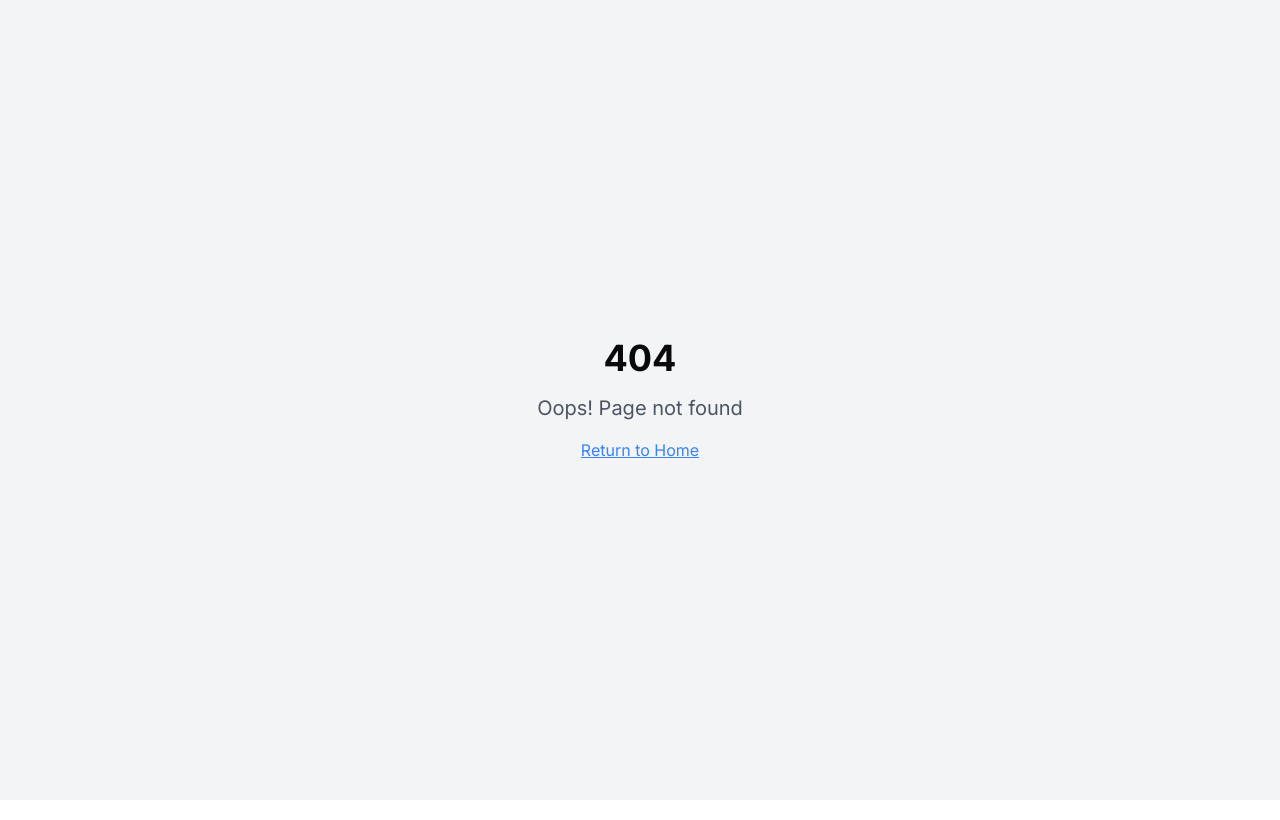
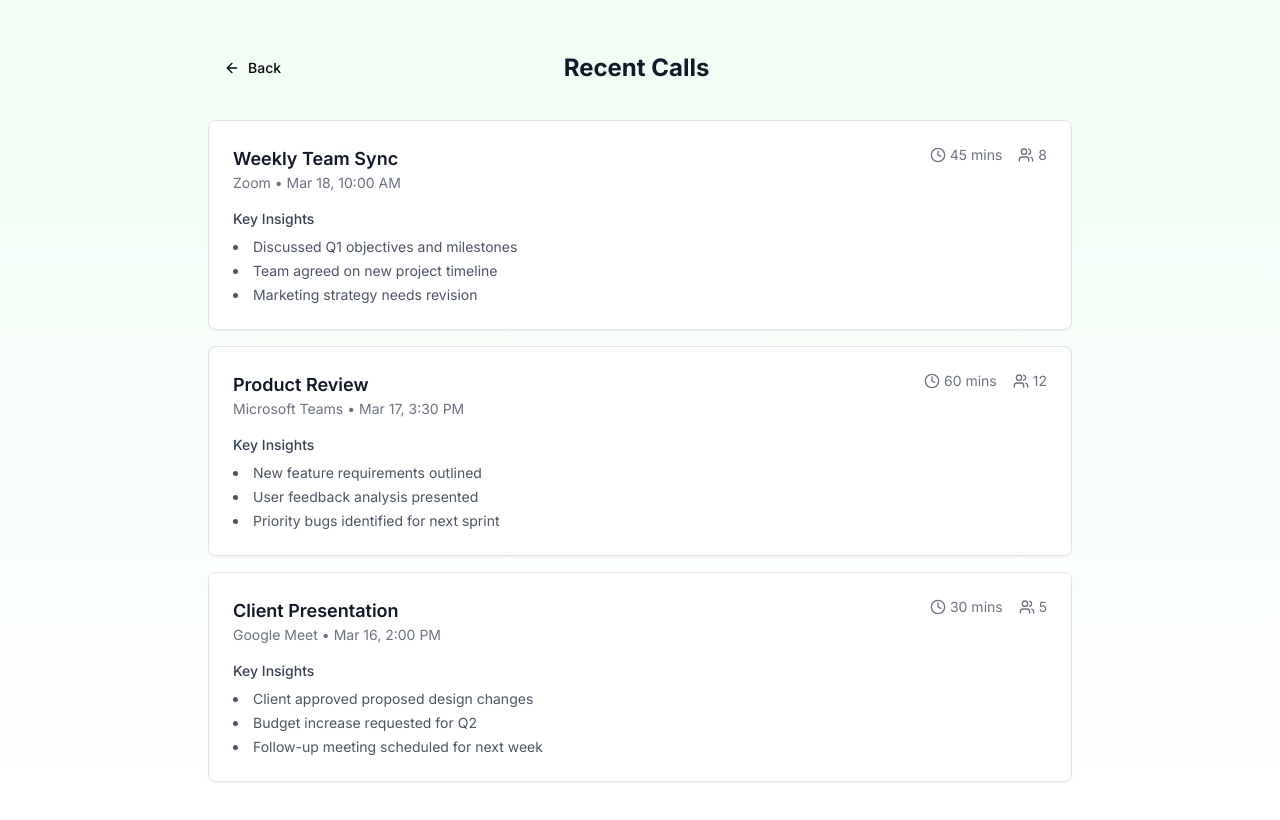
Before and after one commit to sam-ayo/feedback-to-podcast, a React (Vite) app: page /calls in a window 1280 px wide. Before the commit this address had no page. Shown: the top 820 px of the page. Built offline with nearby package versions, Linux system fonts and the light colour scheme.

Commit message:
Add call insights page
This commit adds a new page that displays a list of calls from online meeting platforms, along with key insights extracted from those calls.

```diff
--- a/src/App.tsx
+++ b/src/App.tsx
@@ -7,6 +7,7 @@ import { BrowserRouter, Routes, Route } from "react-router-dom";
 import Index from "./pages/Index";
 import Feedback from "./pages/Feedback";
 import NotFound from "./pages/NotFound";
+import CallsInsights from "./pages/CallsInsights";
 
 const queryClient = new QueryClient();
 
@@ -18,6 +19,7 @@ const App = () => (
       <BrowserRouter>
         <Routes>
           <Route path="/" element={<Index />} />
+          <Route path="/calls" element={<CallsInsights />} />
           <Route path="/feedback" element={<Feedback />} />
           {/* ADD ALL CUSTOM ROUTES ABOVE THE CATCH-ALL "*" ROUTE */}
           <Route path="*" element={<NotFound />} />
--- /dev/null
+++ b/src/pages/CallsInsights.tsx
@@ -0,0 +1,123 @@
+
+import React from "react";
+import { Card } from "@/components/ui/card";
+import { Button } from "@/components/ui/button";
+import { ArrowLeft, Clock, Users } from "lucide-react";
+import { Link } from "react-router-dom";
+
+// Mock data for demonstration
+const MOCK_CALLS = [
+  {
+    id: 1,
+    platform: "Zoom",
+    title: "Weekly Team Sync",
+    date: "2024-03-18T10:00:00",
+    duration: "45 mins",
+    participants: 8,
+    insights: [
+      "Discussed Q1 objectives and milestones",
+      "Team agreed on new project timeline",
+      "Marketing strategy needs revision"
+    ]
+  },
+  {
+    id: 2,
+    platform: "Microsoft Teams",
+    title: "Product Review",
+    date: "2024-03-17T15:30:00",
+    duration: "60 mins",
+    participants: 12,
+    insights: [
+      "New feature requirements outlined",
+      "User feedback analysis presented",
+      "Priority bugs identified for next sprint"
+    ]
+  },
+  {
+    id: 3,
+    platform: "Google Meet",
+    title: "Client Presentation",
+    date: "2024-03-16T14:00:00",
+    duration: "30 mins",
+    participants: 5,
+    insights: [
+      "Client approved proposed design changes",
+      "Budget increase requested for Q2",
+      "Follow-up meeting scheduled for next week"
+    ]
+  }
+];
+
+const CallsInsights = () => {
+  const formatDate = (dateString: string) => {
+    return new Date(dateString).toLocaleDateString('en-US', {
+      month: 'short',
+      day: 'numeric',
+      hour: 'numeric',
+      minute: '2-digit'
+    });
+  };
+
+  return (
+    <div className="min-h-screen bg-gradient-to-b from-green-50 to-white">
+      <div className="container max-w-4xl py-12 px-4">
+        <div className="space-y-8">
+          <div className="flex items-center justify-between">
+            <Link to="/">
+              <Button variant="ghost" className="gap-2">
+                <ArrowLeft className="w-4 h-4" />
+                Back
+              </Button>
+            </Link>
+            <h1 className="text-2xl font-bold text-gray-900">Recent Calls</h1>
+            <div className="w-24" /> {/* Spacer for alignment */}
+          </div>
+
+          <div className="space-y-4">
+            {MOCK_CALLS.map((call) => (
+              <Card key={call.id} className="p-6 hover:shadow-lg transition-shadow">
+                <div className="space-y-4">
+                  <div className="flex items-start justify-between">
+                    <div>
+                      <h3 className="text-lg font-semibold text-gray-900">
+                        {call.title}
+                      </h3>
+                      <p className="text-sm text-gray-500">
+                        {call.platform} • {formatDate(call.date)}
+                      </p>
+                    </div>
+                    <div className="flex items-center gap-4 text-sm text-gray-500">
+                      <span className="flex items-center gap-1">
+                        <Clock className="w-4 h-4" />
+                        {call.duration}
+                      </span>
+                      <span className="flex items-center gap-1">
+                        <Users className="w-4 h-4" />
+                        {call.participants}
+                      </span>
+                    </div>
+                  </div>
+
+                  <div>
+                    <h4 className="text-sm font-medium text-gray-700 mb-2">
+                      Key Insights
+                    </h4>
+                    <ul className="list-disc list-inside space-y-1">
+                      {call.insights.map((insight, index) => (
+                        <li key={index} className="text-sm text-gray-600">
+                          {insight}
+                        </li>
+                      ))}
+                    </ul>
+                  </div>
+                </div>
+              </Card>
+            ))}
+          </div>
+        </div>
+      </div>
+    </div>
+  );
+};
+
+export default CallsInsights;
--- a/src/pages/Index.tsx
+++ b/src/pages/Index.tsx
@@ -1,3 +1,4 @@
+
 import React from "react";
 import MeetingConnections from "@/components/MeetingConnections";
 import { Button } from "@/components/ui/button";
@@ -12,9 +13,9 @@ const Index = () => {
           <MeetingConnections />
 
           <div className="text-center">
-            <Link to="/feedback">
+            <Link to="/calls">
               <Button className="gap-2">
-                Continue to Podcast Creation
+                View Meeting Insights
                 <ArrowRight className="w-4 h-4" />
               </Button>
             </Link>
```
